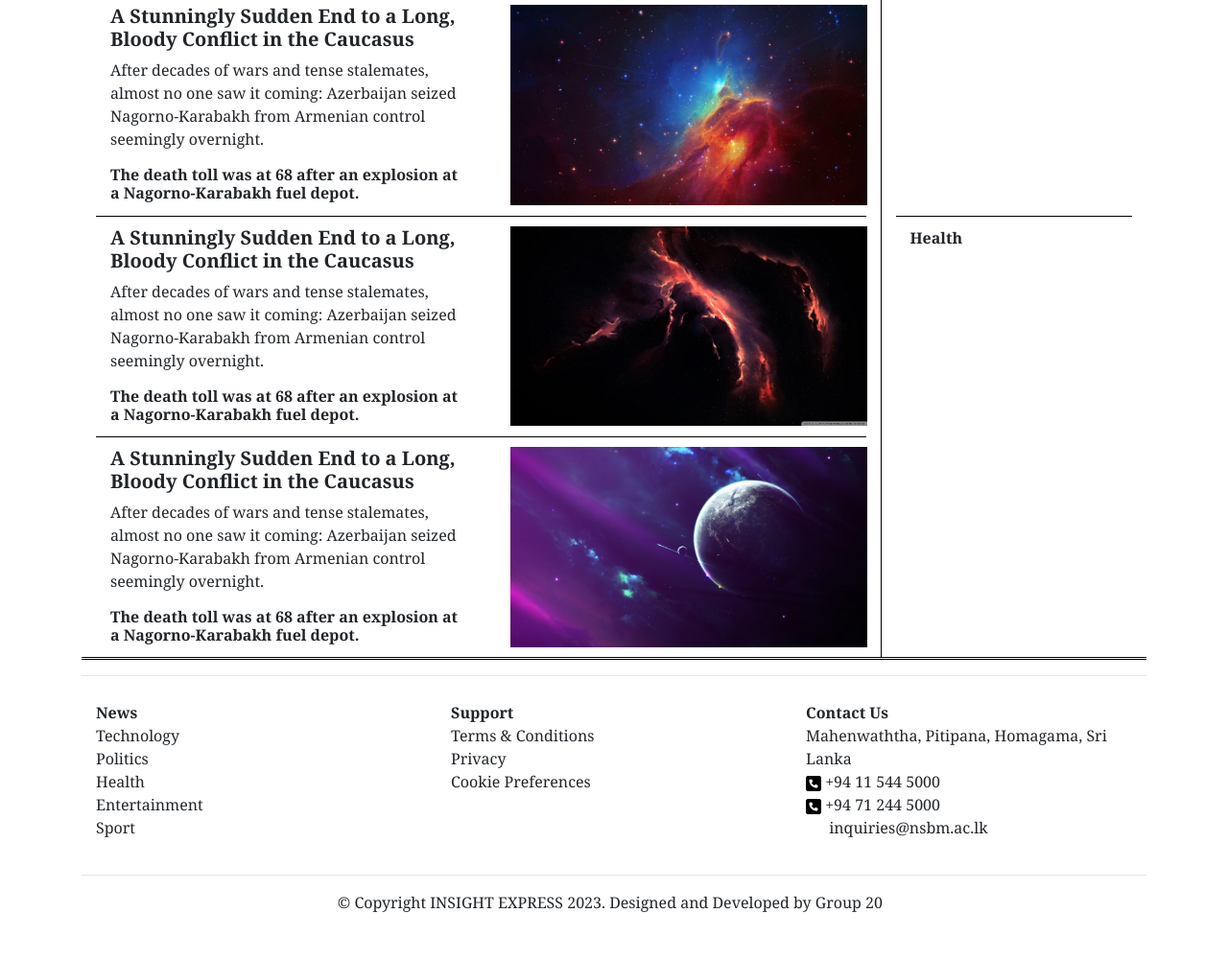
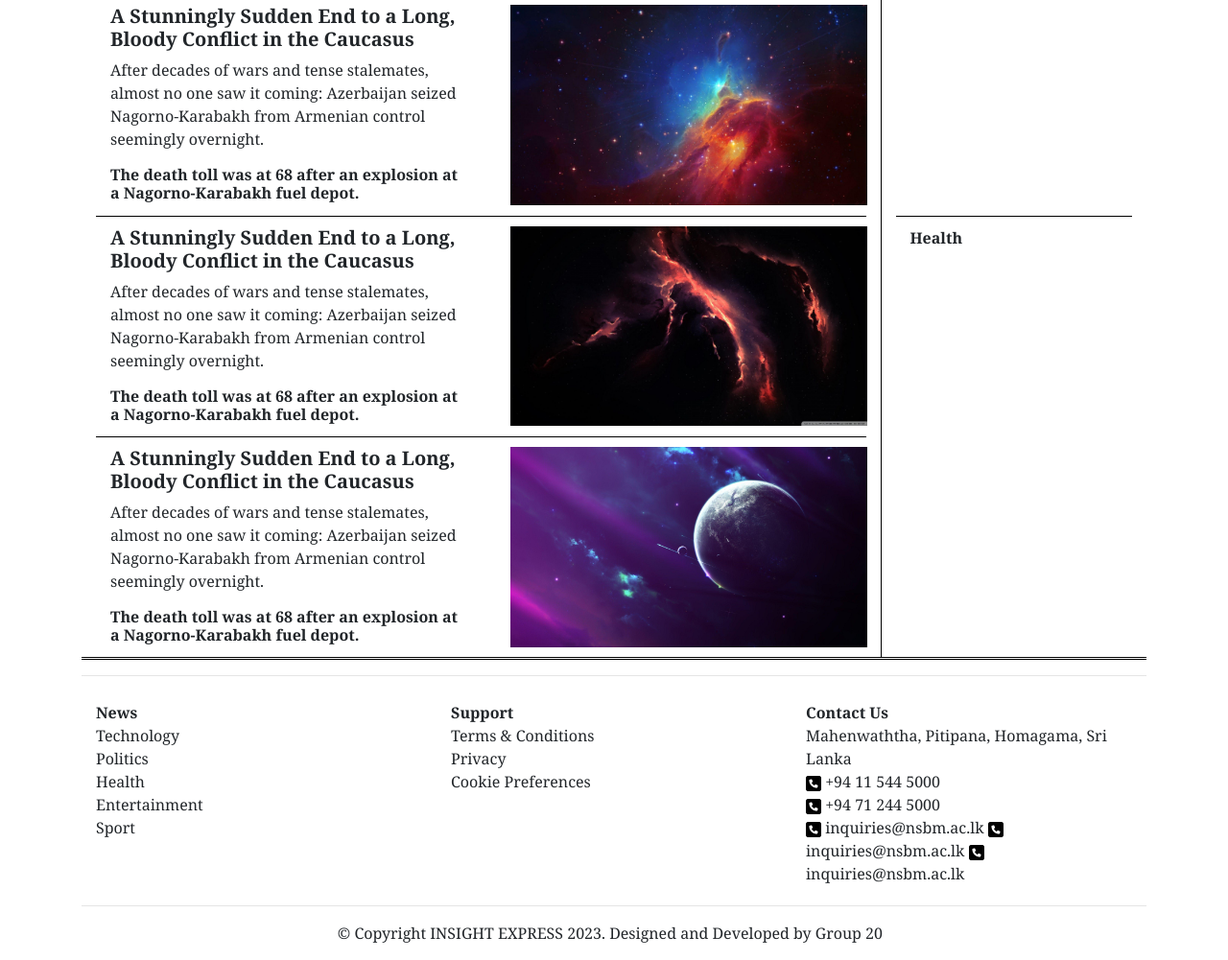
Before and after one commit to jaithsandiv/Group-20-Project, a plain HTML site: page index.html in a window 1280 px wide. Shown: the part 843-1844 px from the top of the page at 96% size. Before the commit the page ends 1812 px from the top, so only its background shows below. Drawn offline with Linux system fonts and the light colour scheme.

Commit message:
Update index File
2023.10.07

```diff
--- a/index.html
+++ b/index.html
@@ -131,7 +131,9 @@
 					Mahenwaththa, Pitipana, Homagama, Sri Lanka <br>
 					<img src="icons/square-phone.png" width="16" height="16" alt=""/> +94 11 544 5000 <br>
 					<img src="icons/square-phone.png" width="16" height="16" alt=""/> +94 71 244 5000 <br>
-					<img src="images/1.jpg" width="20" height="11" alt=""/>     inquiries@nsbm.ac.lk
+					<img src="icons/square-phone.png" width="16" height="16" alt=""/>     inquiries@nsbm.ac.lk
+					<img src="icons/square-phone.png" width="16" height="16" alt=""/>     inquiries@nsbm.ac.lk
+					<img src="icons/square-phone.png" width="16" height="16" alt=""/>     inquiries@nsbm.ac.lk
 				</div>
 		    </div>
 			</div>
```
